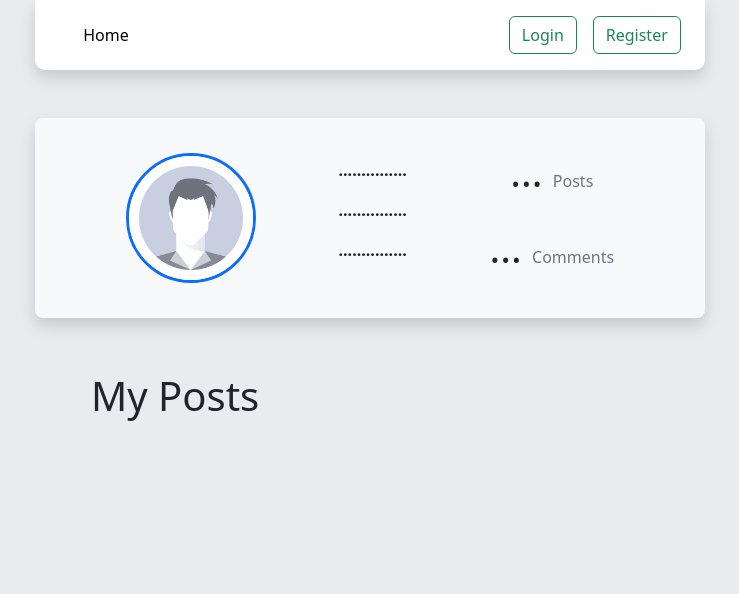
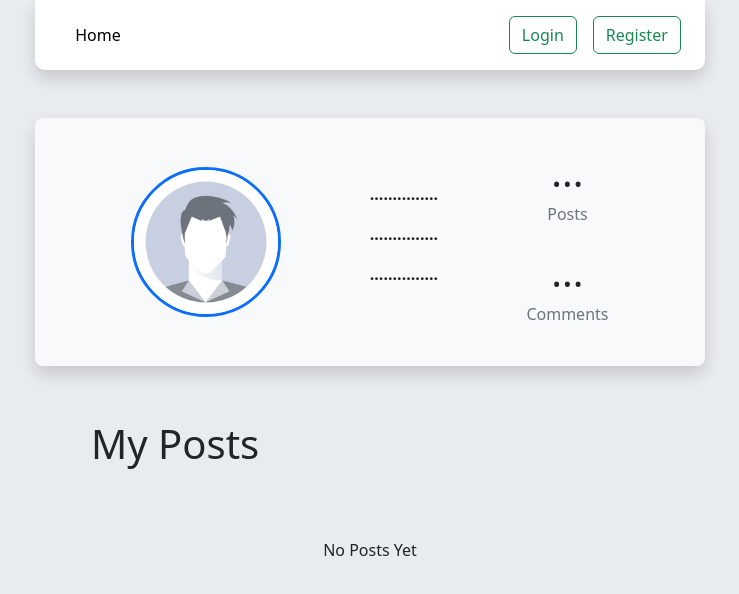
Before and after one commit to Fadi-Ayman/Mini-Social-media, a website with bundled scripts: page profile.html in a window 1280 px wide. Shown: the top 594 px of the page, without its empty margins (270-1009 px from the left). Built offline with nearby package versions, Linux system fonts and the light colour scheme; no server answers.

Commit message:
End Of The Project

```diff
--- a/Css/Main.css
+++ b/Css/Main.css
@@ -5,7 +5,7 @@
 }
 
 body{
-  min-height: 200vh;
+  height: fit-content;
   position: relative;
 }
 
@@ -21,6 +21,10 @@ nav {
   height: 100%;
 }
 
+.profile-info{
+  width: 100%;
+}
+
 .profile-page{
   cursor: pointer;
 }
@@ -33,7 +37,7 @@ nav {
 }
 
 .btns:hover{
-  background-color: rgba(0, 0, 0, 0.192);
+  background-color: rgba(47, 47, 47, 0.105);
 }
 
 main{
@@ -131,7 +135,7 @@ main{
 #logout-btn{
   font-size: 14px !important;
   padding: 8px;
-  margin-left: 20px !important;
+  margin-left: 10px !important;
 }
 
 @media (min-width:980px){
@@ -146,6 +150,11 @@ main{
 
   nav {
     width: 60%;
+  }
+
+  .profile-details-img{
+    width: 150px !important ;
+    height: 150px !important ;
   }
 
 
--- a/profile.html
+++ b/profile.html
@@ -210,8 +210,8 @@
     <nav class="d-flex justify-content-between px-4 align-items-center mb-5 shadow">
       <!-- Home And Profile -->
       <div class="home-profile d-flex gap-0 p-lg-2 justify-content-between  align-items-center">
-        <a class="btns fs-6 text-decoration-none text-black p-3 rounded-2" href="index.html">Home</a>
-        <a  id="profile-page" class=" btns fs-6 text-decoration-none text-black p-3 rounded-2"  >Profile</a>
+        <a class="btns fs-6 text-decoration-none text-black p-2 rounded-2" href="index.html">Home</a>
+        <a  id="profile-page" class=" btns fs-6 text-decoration-none text-black p-2 rounded-2"  >Profile</a>
       </div>
 
       <!-- Login And Register Btns -->
@@ -221,7 +221,7 @@
       </div>
 
       <!-- Profile Picture And Logout Btn -->
-        <div class="logout-profilePic d-flex gap-2 align-items-center justify-content-between  m-0">
+        <div class="logout-profilePic d-flex gap-1 align-items-center justify-content-between  m-0">
           <img class="profile-img" src="images/profile1.jpg" >
           <p class="m-0 fs-5 profile-name" > @Fady </p>
           <button id="logout-btn" class="btn btn-danger  " >Logout</button>
@@ -232,9 +232,9 @@
 
 
     <!-- Profile Info -->
-    <div class="profile-info d-flex justify-content-evenly align-items-center    gap-3 mb-5 bg-light shadow rounded-3 py-4 px-4   ">
+    <div class="profile-info d-flex justify-content-evenly align-items-center gap-3 mb-5 bg-light shadow rounded-3 py-4 px-4   ">
       <!-- Profile Picutre -->
-      <img class="profile-details-img border-primary   " style="width: 130px;height: 130px;" src="./images/profile1.jpg" alt="">
+      <img class="profile-details-img border-primary   " style="width: 100px;height: 100px;" src="./images/profile1.jpg" alt="">
       <!-- Profile Data Information -->
       <div class="profile-data d-flex flex-column justify-content-center align-items-center ">
       <p class=" infoo fs-6 fw-bold profile-details-name" >  ...............  </p>
@@ -243,8 +243,8 @@
       </div>
       <!--  Posts and Comments Count  -->
       <div class="posts-count d-flex flex-column justify-content-center align-items-center  " >
-        <p class=" p-counts fs-1 flex  fw-lighter profile-posts-count " > ... <small class="fs-6 text-secondary   ">Posts</small> </p>
-        <p class=" p-counts fs-1 flex  fw-lighter profile-comment-count " > ... <small class="fs-6 text-secondary   ">Comments</small> </p>
+        <p class=" p-counts fs-1 flex  fw-lighter profile-posts-count d-flex flex-column justify-content-center align-items-center " > ... <small class="fs-6 text-secondary   ">Posts</small> </p>
+        <p class=" p-counts fs-1 flex  fw-lighter profile-comment-count d-flex flex-column justify-content-center align-items-center  " > ... <small class="fs-6 text-secondary   ">Comments</small> </p>
       </div>
 
     </div>
@@ -258,6 +258,7 @@
     <main class="mt-5 d-flex justify-content-center align-items-center posts-container gap-5 flex-column">
 
     <!-- Posts Will Push Here  -->
+    No Posts Yet
 
     </main>
     <!-- End Of Post Section -->
```
Also changed, not shown: index.html (+5 -5 lines), post-page.html (+5 -5 lines).
